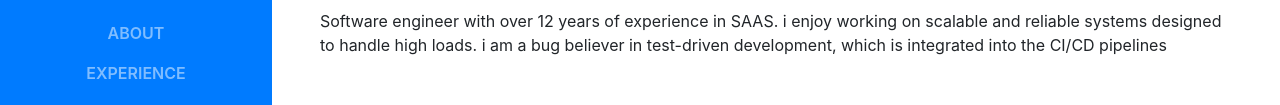
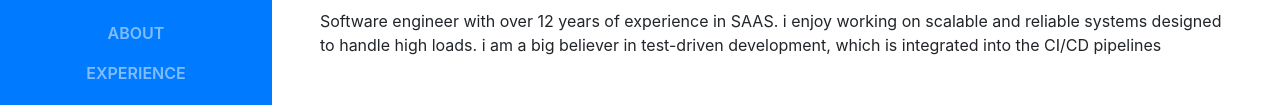
Before and after one commit to oshanrube/oshanrube.github.io, a website with bundled scripts: page index.html in a window 1280 px wide. Shown: the part 379-484 px from the top of the page. Built offline with nearby package versions, Linux system fonts and the light colour scheme; a web font is replaced by a local one.

Commit message:
Update index.html

```diff
--- a/index.html
+++ b/index.html
@@ -64,7 +64,7 @@
           <div class="subheading mb-5">Sri Lanka
             <a href="mailto:root@oshanrube.com">root@oshanrube.com</a>
           </div>
-          <p class="mb-5">Software engineer with over 12 years of experience in SAAS. i enjoy working on scalable and reliable systems designed to handle high loads. i am a bug believer in test-driven development, which is integrated into the CI/CD pipelines</p>
+          <p class="mb-5">Software engineer with over 12 years of experience in SAAS. i enjoy working on scalable and reliable systems designed to handle high loads. i am a big believer in test-driven development, which is integrated into the CI/CD pipelines</p>
           <ul class="list-inline list-social-icons mb-0">
             <li class="list-inline-item">
               <a href="https://www.linkedin.com/in/oshanrube/">
```
